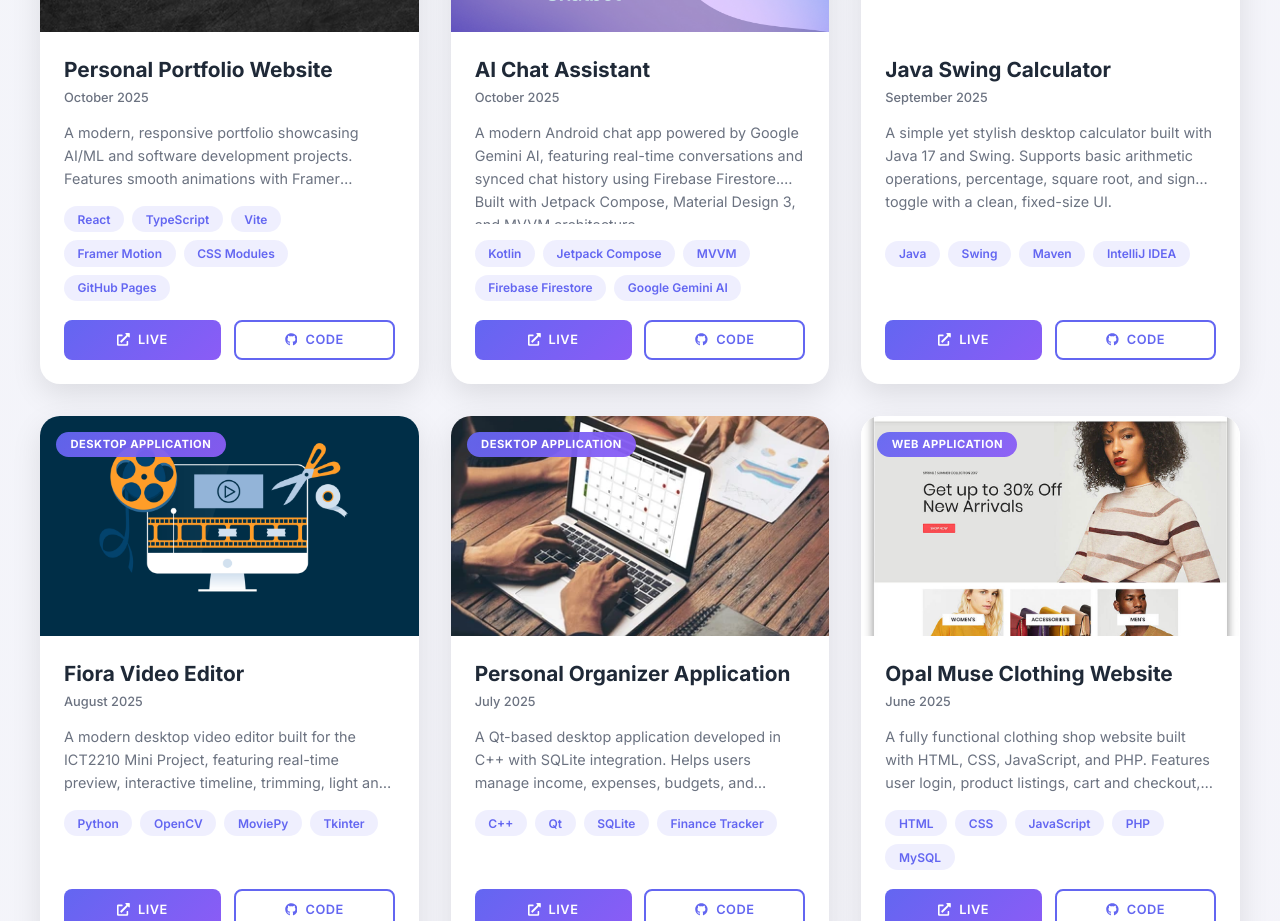
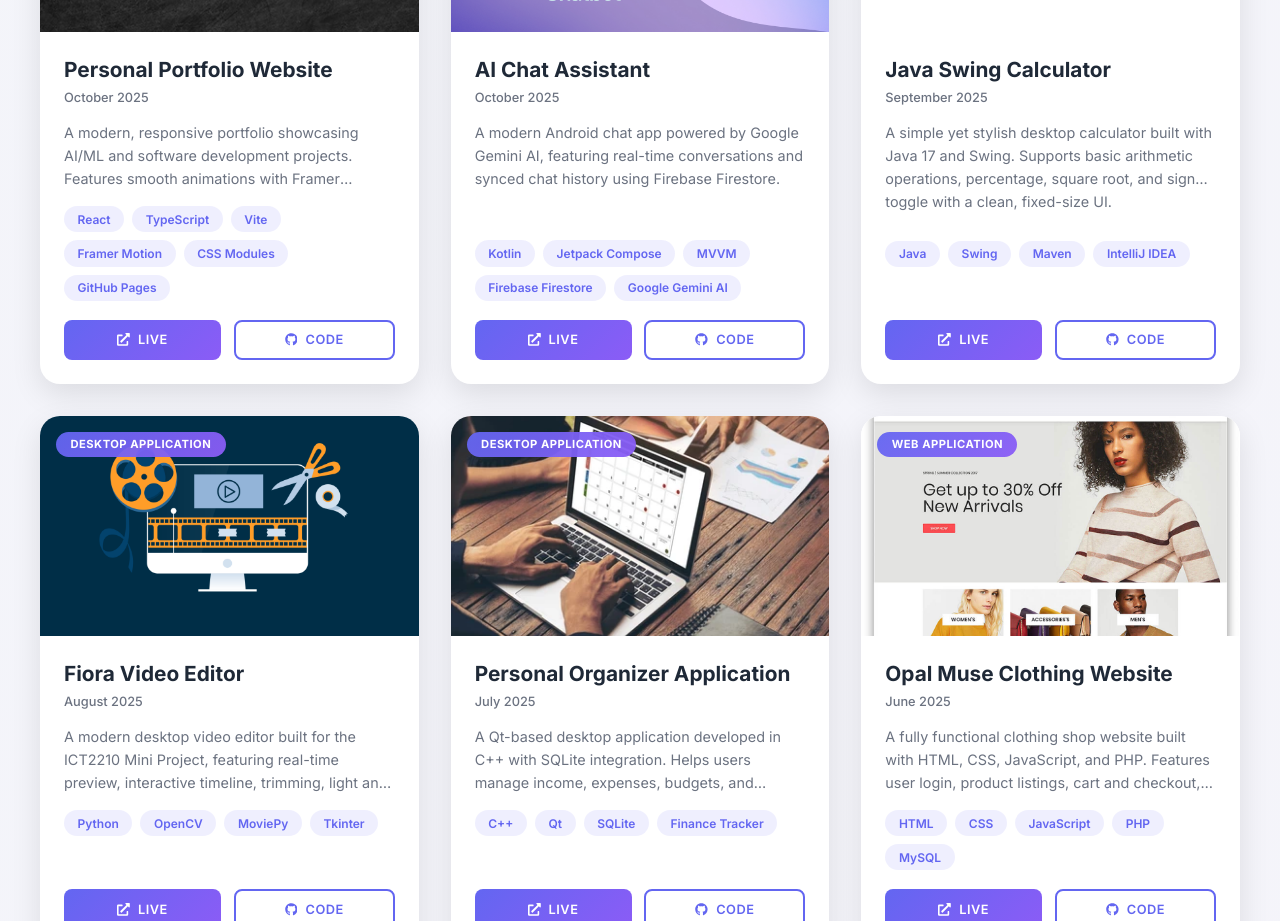
Before and after one commit to Mihiran-Thilakarathna/Mihiran-Portfolio, a React (Vite) app: page / in a window 1280 px wide. Shown: the part 4840-5761 px from the top of the page. Built offline with nearby package versions, Linux system fonts and the light colour scheme.

Commit message:
update: portfolio project details and data refinements

```diff
--- a/src/data/portfolio.ts
+++ b/src/data/portfolio.ts
@@ -161,7 +161,7 @@ export const projects: Project[] = [
     id: 2,
     title: 'AI Chat Assistant',
     date: 'October 2025',
-    description: 'A modern Android chat app powered by Google Gemini AI, featuring real-time conversations and synced chat history using Firebase Firestore. Built with Jetpack Compose, Material Design 3, and MVVM architecture.',
+    description: 'A modern Android chat app powered by Google Gemini AI, featuring real-time conversations and synced chat history using Firebase Firestore.',
     image: aiChatImage,
     categories: ['AI/ML', 'Mobile Application'],
     tags: ['Kotlin', 'Jetpack Compose', 'MVVM', 'Firebase Firestore', 'Google Gemini AI'],
```
